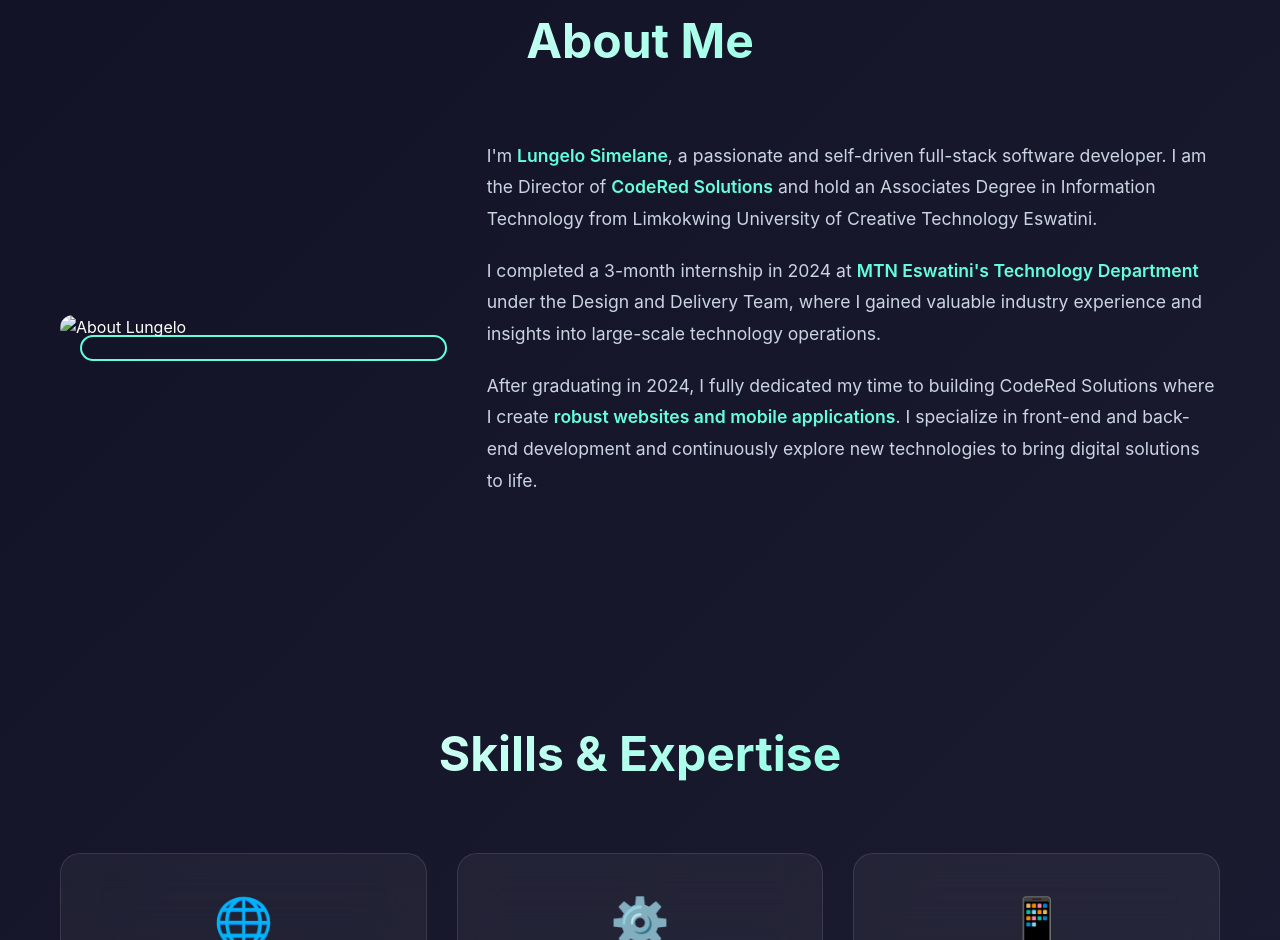
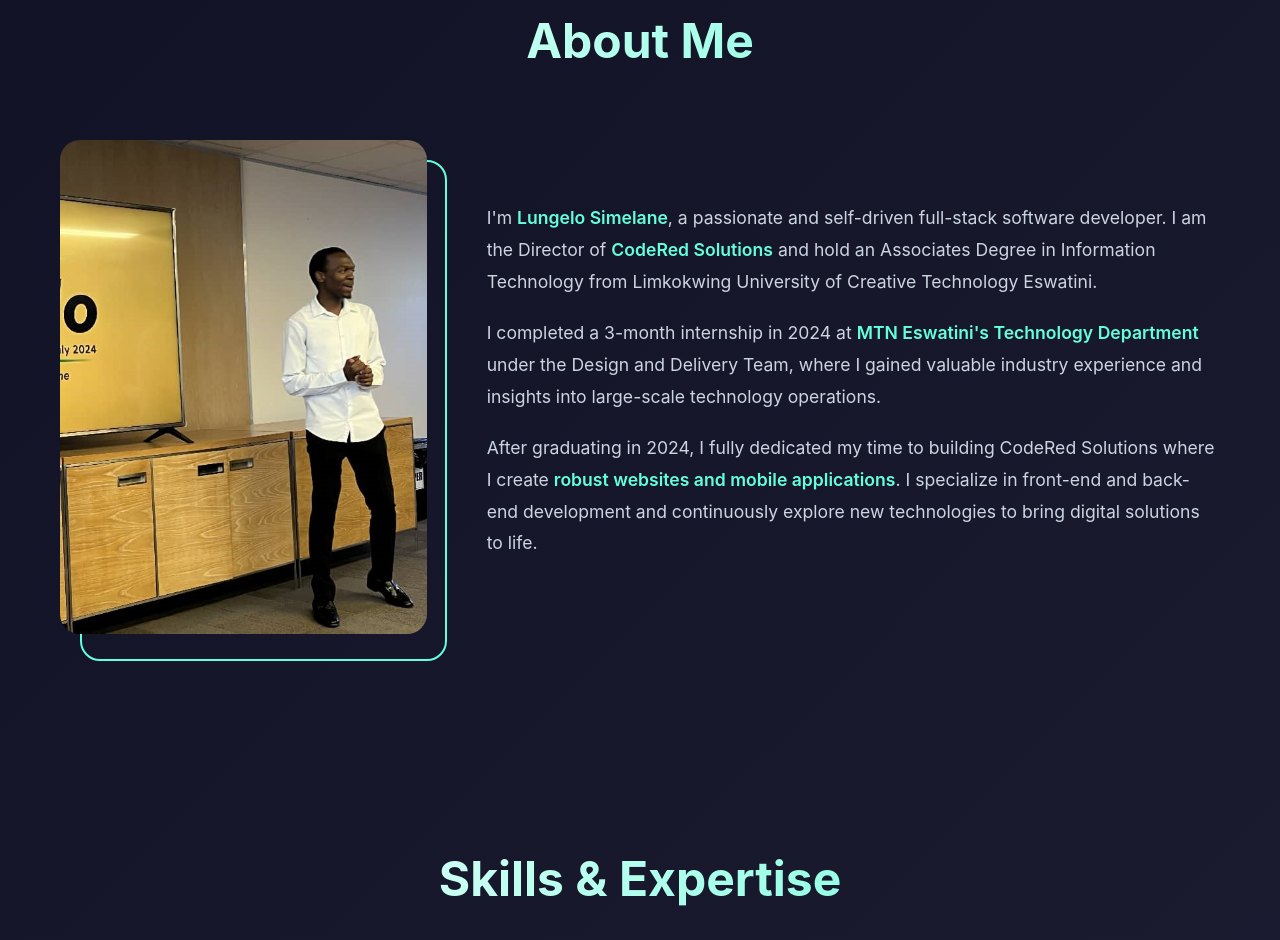
Before and after one commit to LungeloSimelane/Lungelo-Simelane-portfolio, a plain HTML site: page index.html in a window 1280 px wide. Shown: the part 897-1837 px from the top of the page. Drawn offline with Linux system fonts and the light colour scheme.

Commit message:
Update index.html

```diff
--- a/index.html
+++ b/index.html
@@ -606,7 +606,7 @@
             <h2>About Me</h2>
             <div class="about-content">
                 <div class="about-image">
-                    <img src="images/Lungelo.jpg" alt="About Lungelo" style="width: 100%; border-radius: 20px;">
+                    <img src="Lungelo.jpg" alt="About Lungelo" style="width: 100%; border-radius: 20px;">
                 </div>
                 <div class="about-text">
                     <p>I'm <span class="highlight">Lungelo Simelane</span>, a passionate and self-driven full-stack software developer. I am the Director of <span class="highlight">CodeRed Solutions</span> and hold an Associates Degree in Information Technology from Limkokwing University of Creative Technology Eswatini.</p>
```
